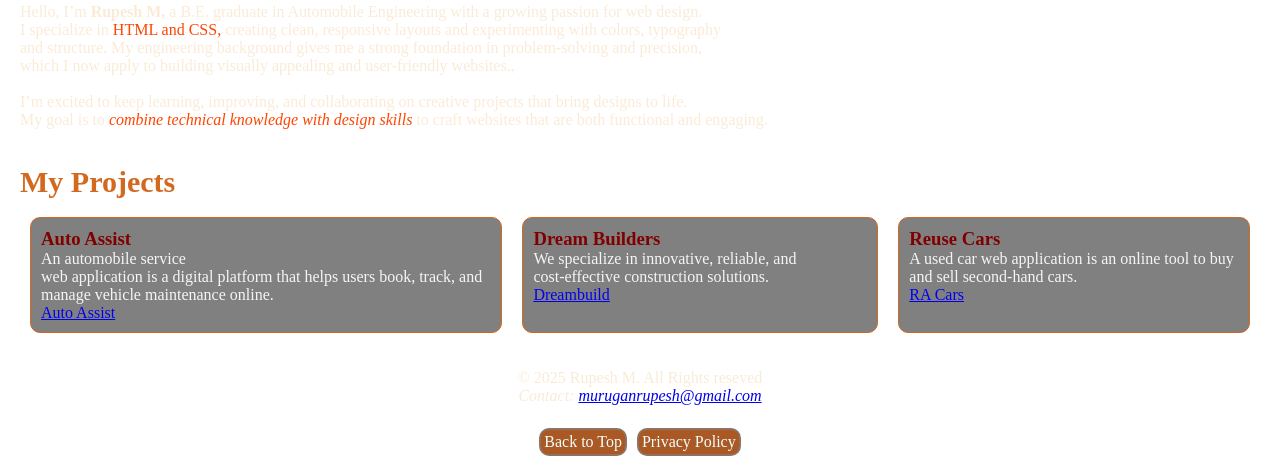
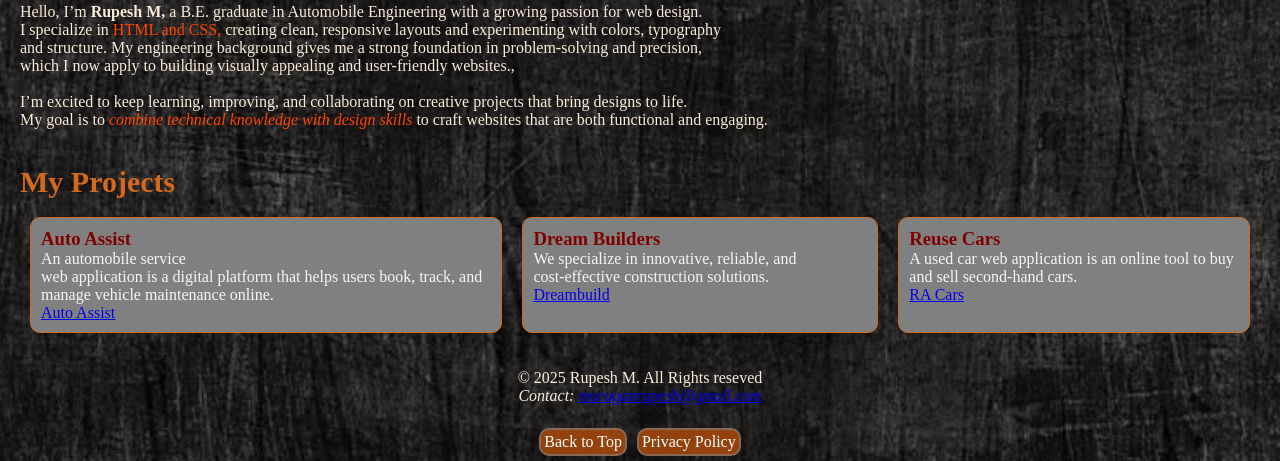
Before and after one commit to RupeshMurugan/Rupesh-s-Portfolio-Entri-FN-27, a plain HTML site: page index.html in a window 1280 px wide. Shown: the part 574-1035 px from the top of the page. Drawn offline with Linux system fonts and the light colour scheme.

Commit message:
Update style.css

```diff
--- a/style.css
+++ b/style.css
@@ -6,7 +6,7 @@
 body
 {
     margin: 20px;
-    background-image: url("Assets/Wallpaper.jpg");
+    background-image: url("Wallpaper.jpg");
     background-size: cover;
     background-repeat: no-repeat;
     height: 100vh;
```
